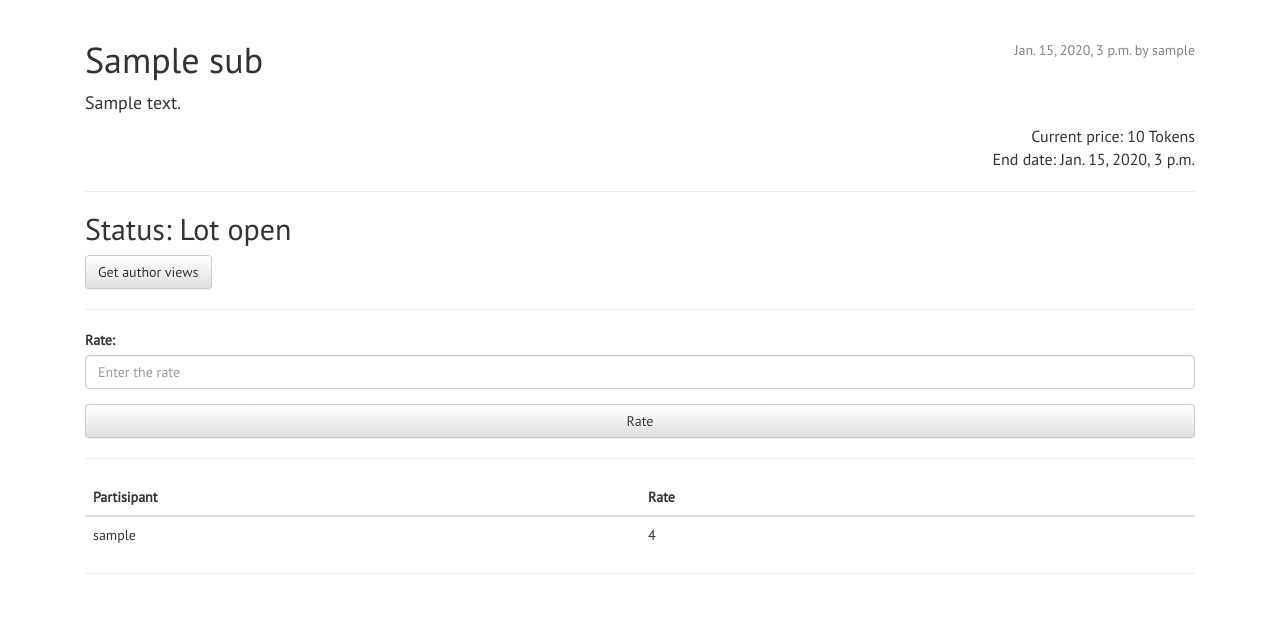
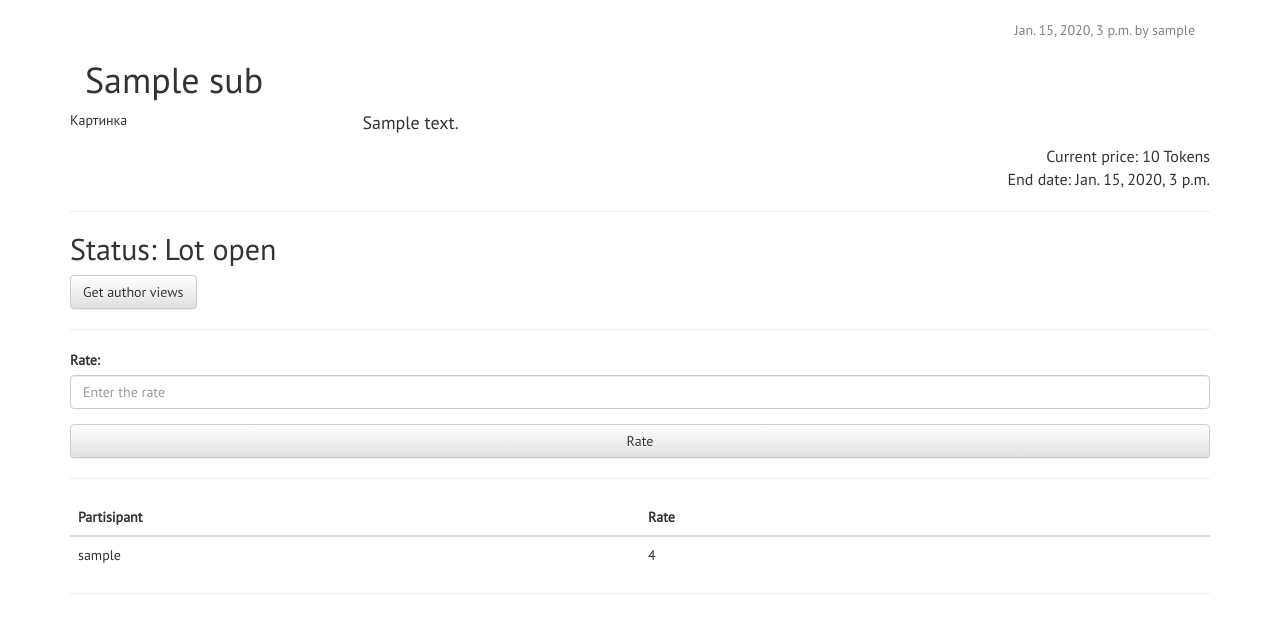
Before and after one commit to WitchZone/Auction, a Django app: page /lot/1/ in a window 1280 px wide. Shown: the part 52-685 px from the top of the page. Run offline with Django 3.2, Linux system fonts and the light colour scheme; tables that the repository leaves empty hold one stand-in row (values such as "Sample post"); some libraries are stand-ins or nearby versions.

Commit message:
Nothing works

```diff
--- a/auction/forms.py
+++ b/auction/forms.py
@@ -12,7 +12,7 @@ class BaseForm(forms.ModelForm):
 
 class UserForm(BaseForm):
     password = forms.CharField(widget=forms.PasswordInput())
-
+    password_confirmation = forms.CharField(widget=forms.PasswordInput())
     class Meta:
         model = User
         fields = ('username', 'password')
@@ -23,6 +23,7 @@ class UserProfileForm(BaseForm):
         fields = ()
 
 class LotForm(BaseForm):
+    image = forms.ImageField(required=False)
     class Meta:
         model = Lot_sub
         fields = ('title', 'text', 'starting_price', 'end_date')
--- a/auction/models.py
+++ b/auction/models.py
@@ -1,6 +1,7 @@
 from django.db import models
 from django.utils import timezone
 from django.contrib.auth.models import User
+from PIL import Image
 
 # Create your models here.
 class Lot_sub(models.Model):
@@ -9,6 +10,7 @@ class Lot_sub(models.Model):
     text = models.TextField()
     starting_price = models.PositiveIntegerField()
     views = models.PositiveIntegerField(default=0)
+    image = models.ImageField(upload_to='ads/', null=True)
     created_date = models.DateTimeField(default=timezone.now)
     published_date = models.DateTimeField(blank=True, null=True)
     end_date = models.DateTimeField(blank=True, null=True)
--- a/auction/templates/auction/lot_detail.html
+++ b/auction/templates/auction/lot_detail.html
@@ -6,13 +6,15 @@
 
 {% block content %}
     <div class="post">
-        <div class="message">{{ mess }}</div>
+
+        <!--img src="{{ lot.image.url }}" class="img-rounded" style="width:300px;height:auto;"-->
         {% if lot.published_date %}
             <div class="date">
                 {{ lot.published_date}} by {{lot.author}}
             </div>
         {% endif %}
-        <div class="h1">{{ lot.title }}
+        <div class="row">
+            <div class="h1 col-md-12">{{ lot.title }}
                 {% if lot.is_open == False %}
                     {% for item in win %}
                         [Sold] Winner: {{item.winner}}
@@ -25,7 +27,15 @@
                     <a class="btn btn-default" href="{% url 'lot_remove' pk=lot.pk %}"><span class="glyphicon glyphicon-remove"></span></a>
                 {% endif %}
             </div>
+        <div>
+        <div class="row">
+            <div class="col-md-3">Картинка</div>
+            <div class="col-md-9">
                 <div class="description">{{ lot.text|linebreaksbr }}</div>
+            </div>
+        </div>
+
+
         <div class="cur_price">
             Current price: {{lot.starting_price}} Tokens
         </div>
@@ -89,6 +99,7 @@
         {% else %}
             <div class="h4">There are no participant<div>
         {% endif %}
+        <div class="message">{{ mess }}</div>
     </div>
     <hr>
 {% endblock %}
--- a/auction/templates/auction/lot_edit.html
+++ b/auction/templates/auction/lot_edit.html
@@ -7,7 +7,8 @@
 {% block content %}
     {% if ed %}
     <div class="h1">New lot</div>
-    <form method="POST" class="post-form">{% csrf_token %}
+    <form method="POST" class="post-form" enctype="multipart/form-data">
+        {% csrf_token %}
         {{ form.as_p }}
         <button type="submit" class="save btn btn-default">Save</button>
     </form>
--- a/auction/urls.py
+++ b/auction/urls.py
@@ -1,4 +1,6 @@
 from django.conf.urls import url
+from django.conf.urls.static import static
+from django.conf import settings
 from . import views
 
 urlpatterns = [
@@ -13,4 +15,4 @@ urlpatterns = [
     url(r'^get_views/$', views.get_au_views, name='get_au_views'),
     url(r'^post/(?P<pk>[0-9]+)/edit/$', views.lot_edit, name='lot_edit'),
     url(r'^post/(?P<pk>\d+)/remove/$', views.lot_remove, name='lot_remove'),
-]
+] + static(settings.MEDIA_URL, document_root=settings.MEDIA_ROOT)
--- a/auction/views.py
+++ b/auction/views.py
@@ -7,7 +7,6 @@ from django.core.urlresolvers import reverse
 from django.shortcuts import redirect
 from django.contrib.auth.decorators import login_required
 
-from .models import Lot_sub
 from .forms import UserForm, UserProfileForm, LotForm, RateForm, WinnerForm
 from .models import UserProfile, Lot_sub, LotRate, Winner
 
@@ -118,6 +117,7 @@ def user_balance(request):
 @login_required
 def lot_new(request):
         if request.method == "POST":
+            print('Ima in lot new post')
             winnerform = WinnerForm()
             form = LotForm(request.POST)
             if form.is_valid():
@@ -132,6 +132,7 @@ def lot_new(request):
                 win.save()
                 return redirect('lot_detail', pk=lot.pk)
         else:
+            print('Ima in lot new else')
             form = LotForm()
             ed = True
         return render(request, 'auction/lot_edit.html', {'form': form, 'ed': ed})
--- a/mysite/urls.py
+++ b/mysite/urls.py
@@ -14,6 +14,7 @@ Including another URLconf
     2. Add a URL to urlpatterns:  url(r'^blog/', include('blog.urls'))
 """
 from django.conf.urls import include, url
+
 from django.contrib import admin
 
 urlpatterns = [
```
Also changed, not shown: mysite/settings.py (+9 -2 lines), auction/migrations/0016_lot_sub_image.py (added), auction/migrations/0017_remove_lot_sub_image.py (added), auction/static/media/rango.jpg (added). Lines whose indentation alone changed are shown as unchanged.
